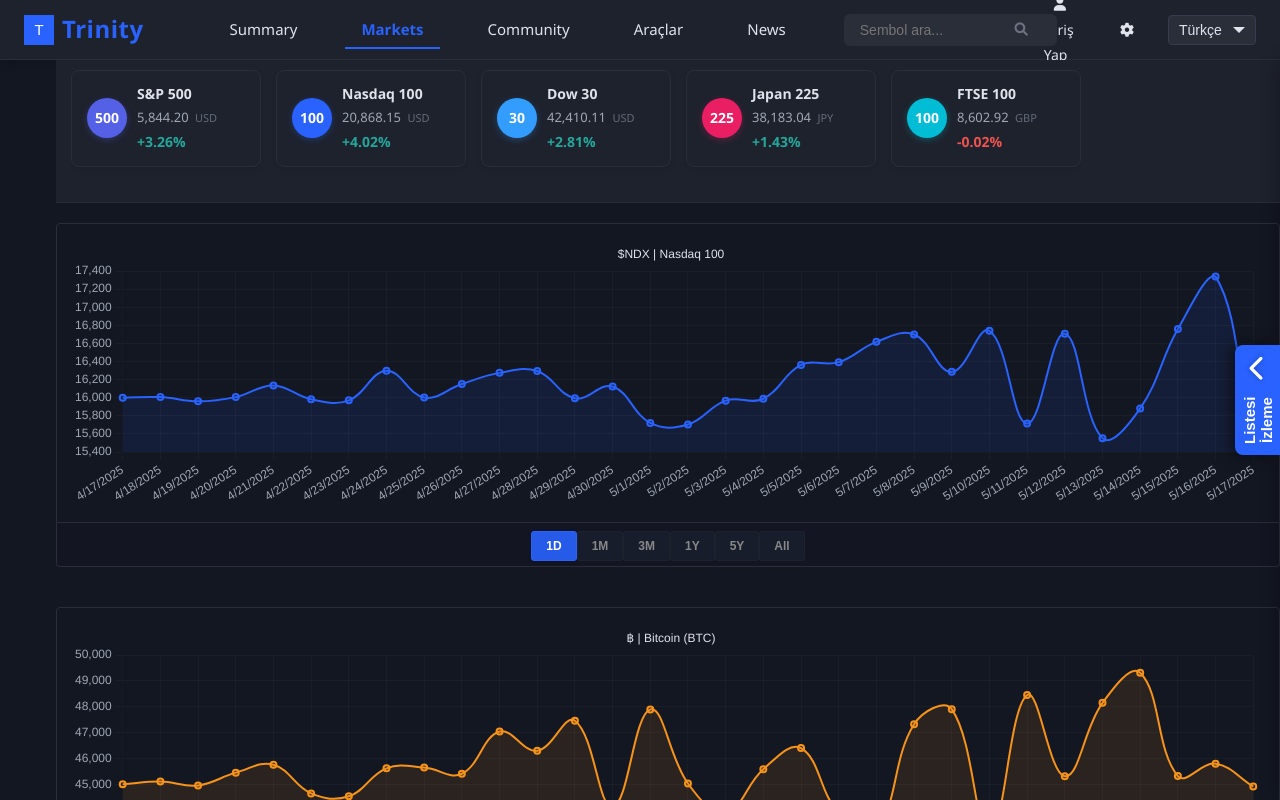
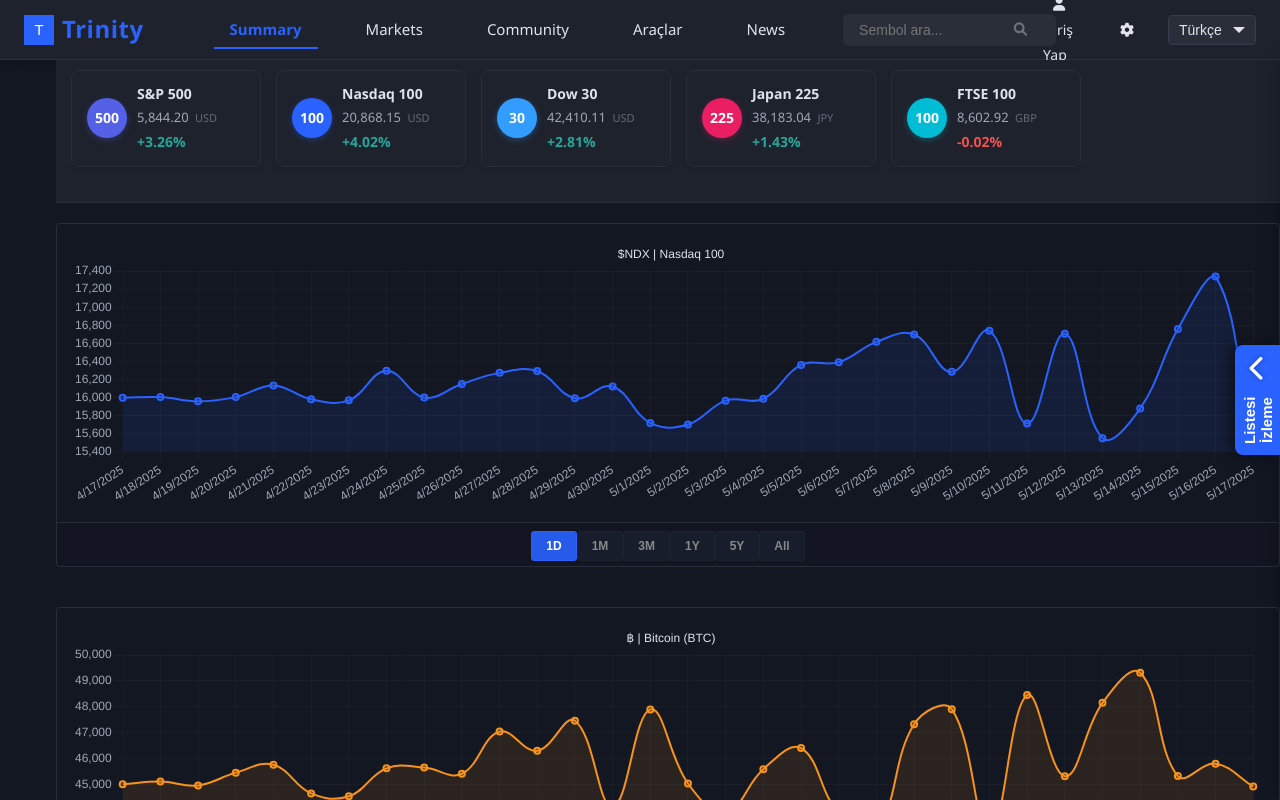
Before and after one commit to isabalci/Trinity-last-2-, a website: page public/index.html in a window 1280 px wide. Drawn offline with nearby package versions, Linux system fonts and the light colour scheme.

Commit message:
Summary sekmesi varsayılan olarak aktif hale getirildi

```diff
--- a/public/index.html
+++ b/public/index.html
@@ -55,8 +55,8 @@
     <!-- Ana Navigasyon Menüsü -->
     <nav class="main-nav-menu">
       <ul>
-        <li><a href="#summary" class="nav-link">Summary</a></li>
-        <li><a href="#markets" class="nav-link active">Markets</a></li>
+        <li><a href="#summary" class="nav-link active">Summary</a></li>
+        <li><a href="#markets" class="nav-link">Markets</a></li>
         <li><a href="#community" class="nav-link">Community</a></li>
         <li><a href="#tools" class="nav-link">Araçlar</a></li>
         <li><a href="#news" class="nav-link">News</a></li>
```
